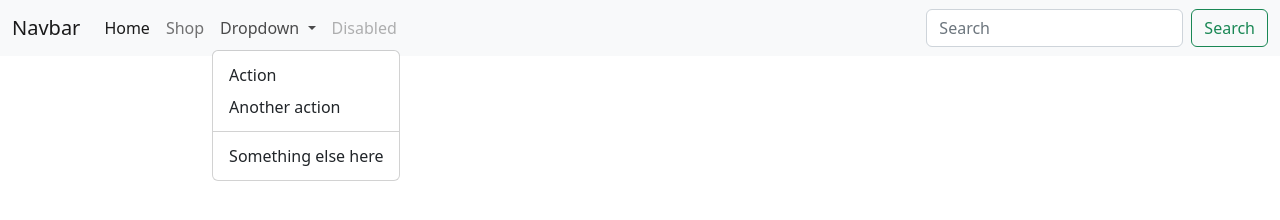
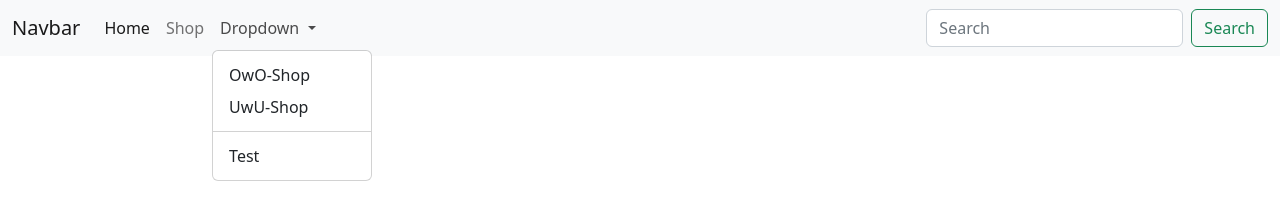
Before and after one commit to Jojojihn/DiscordBot, a plain HTML site: page websiteStuff/index.html in a window 1280 px wide. Both pictures are taken after a click on the button "Dropdown". Drawn offline with nearby package versions, Linux system fonts and the light colour scheme.

Commit message:
Mini Update index.html

```diff
--- a/websiteStuff/index.html
+++ b/websiteStuff/index.html
@@ -27,14 +27,11 @@
                             Dropdown
                         </a>
                         <ul class="dropdown-menu">
-                            <li><a class="dropdown-item" href="#">Action</a></li>
-                            <li><a class="dropdown-item" href="#">Another action</a></li>
+                            <li><a class="dropdown-item" href="#">OwO-Shop</a></li>
+                            <li><a class="dropdown-item" href="#">UwU-Shop</a></li>
                             <li><hr class="dropdown-divider"></li>
-                            <li><a class="dropdown-item" href="#">Something else here</a></li>
+                            <li><a class="dropdown-item" href="#">Test</a></li>
                         </ul>
-                    </li>
-                    <li class="nav-item">
-                        <a class="nav-link disabled">Disabled</a>
                     </li>
                 </ul>
                 <form class="d-flex" role="search">
```
